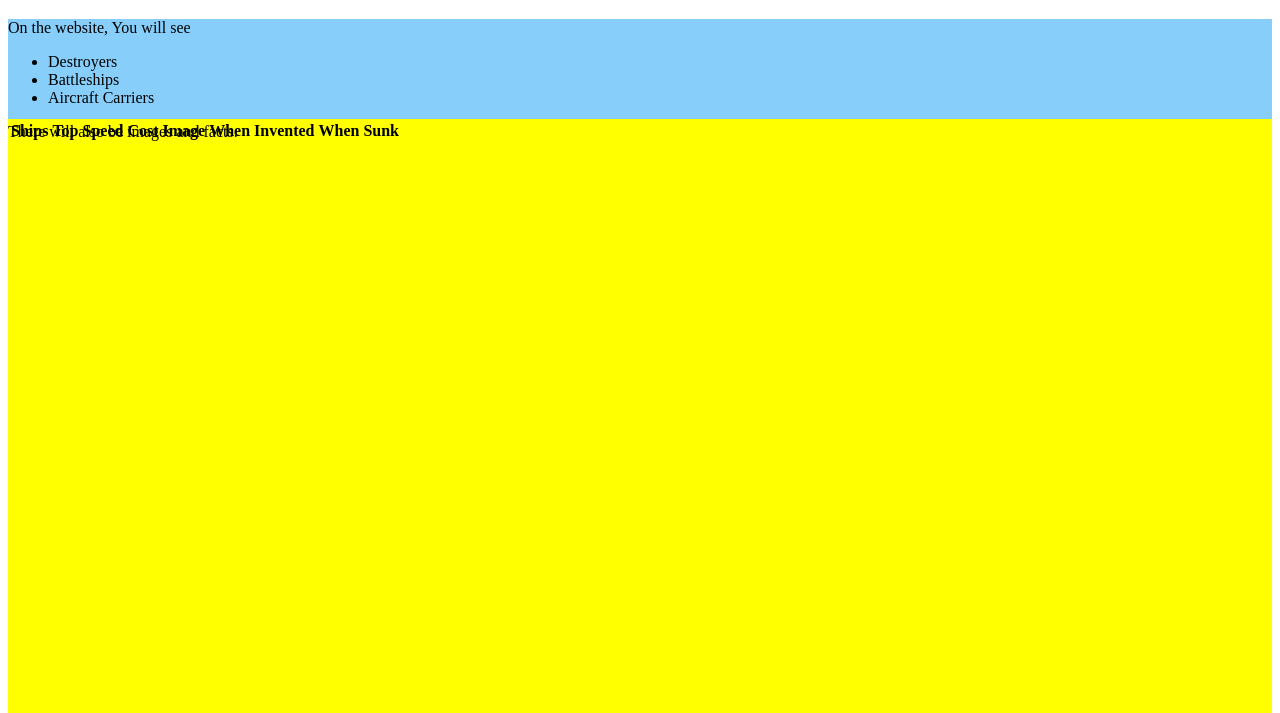
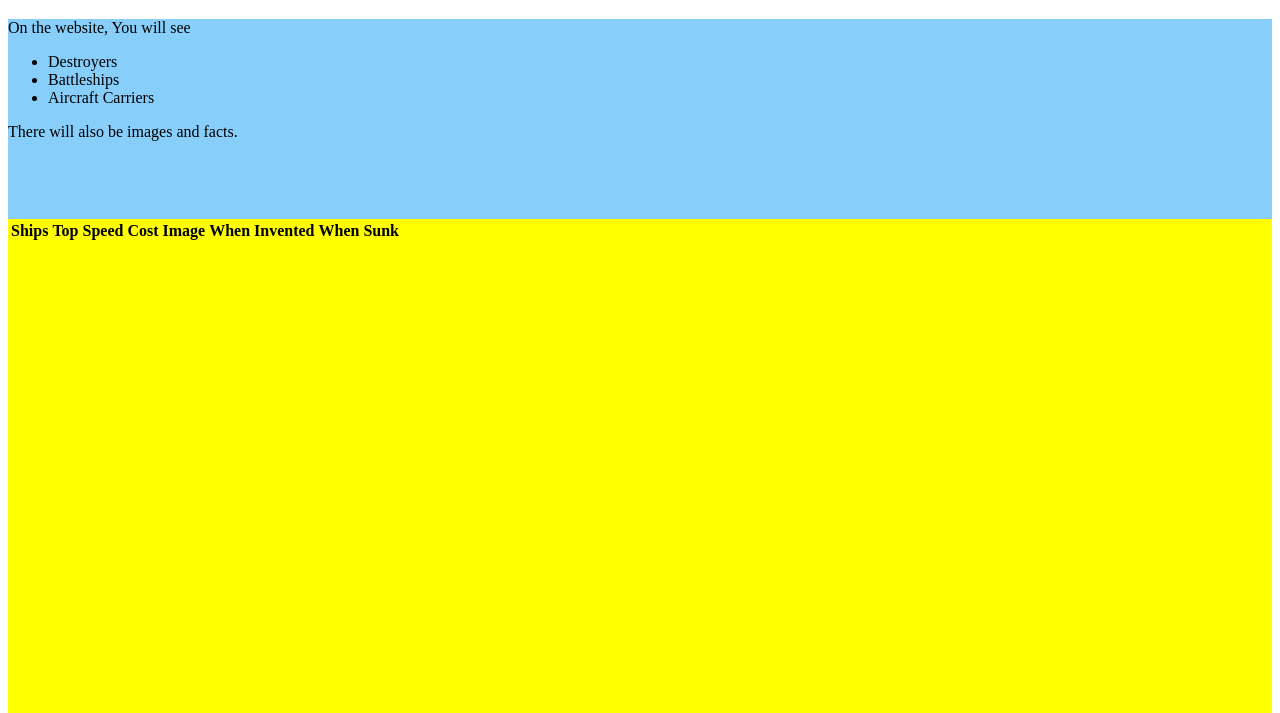
Before and after one commit to Spencer07/ships, a plain HTML site: page index.html in a window 1280 px wide. Shown: the part 87-800 px from the top of the page. Drawn offline with Linux system fonts and the light colour scheme.

Commit message:
Update index.html

```diff
--- a/index.html
+++ b/index.html
@@ -8,7 +8,7 @@ https://spencer07.github.io/ships/
       backgound-color:#00FF00;
     }
     #sidebar{
-      background-color:lightskyblue;float:top;width: 100%;height: 100px;
+      background-color:lightskyblue;float:top;width: 100%;height: 200px;
     }
     #content{
       background-color:yellow;float:bottom;width: 100%;height :5300px;
```
